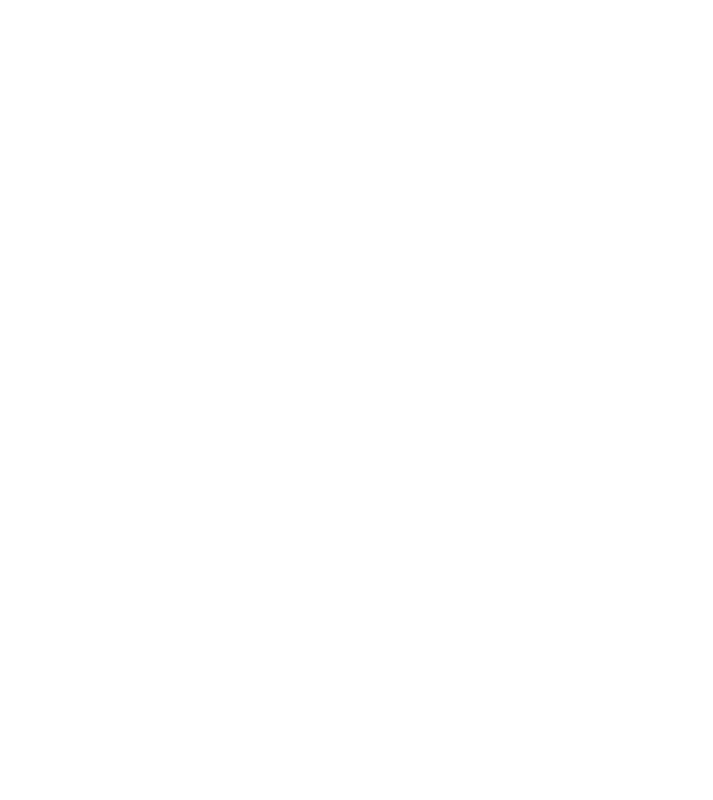
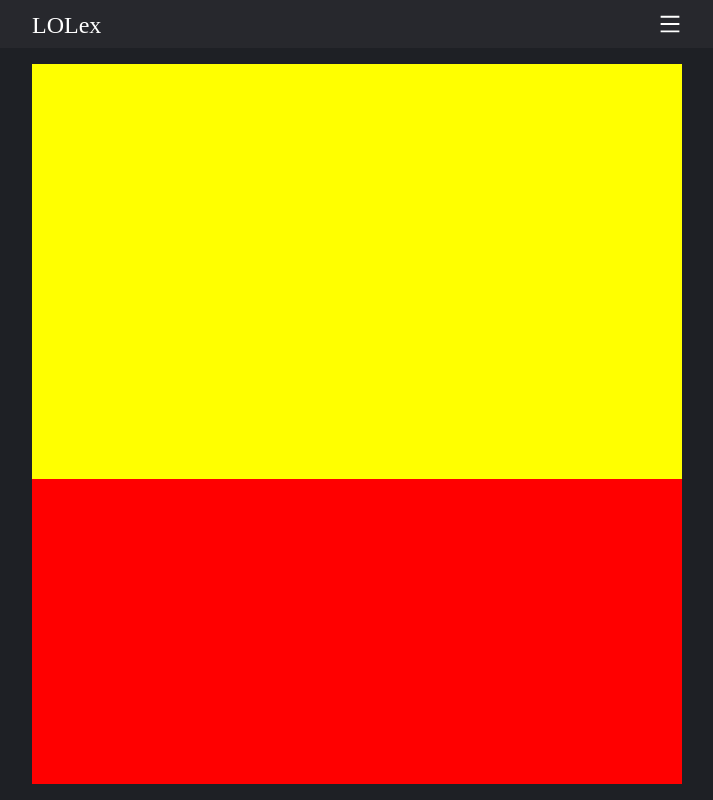
Before and after one commit to fifteen-GG/15GG_front, a React (Create React App) app: page /userInfo in a window 1280 px wide. Before the commit this address had no page. Shown: the whole page, without its empty margins (283-996 px from the left). Built offline with nearby package versions, Linux system fonts and the light colour scheme.

Commit message:
feat: Add userInfo page

```diff
--- a/src/App.tsx
+++ b/src/App.tsx
@@ -8,7 +8,7 @@ function App() {
       <Routes>
         <Route path="" element={<Page1 />}></Route>
         <Route path="page1.5" element={<SubPage page="1.5" />}></Route>
-        <Route path="page2" element={<SubPage page="2" />}></Route>
+        <Route path="userInfo" element={<SubPage page="userInfo" />}></Route>
       </Routes>
     </BrowserRouter>
   );
--- a/src/components/page2/index.tsx
+++ /dev/null
@@ -1,3 +0,0 @@
-export const Page2 = () => {
-  return <div style={{ height: "100%" }}>page2</div>;
-};
--- a/src/components/subPage/index.tsx
+++ b/src/components/subPage/index.tsx
@@ -2,12 +2,12 @@ import * as S from "./styled";
 import * as T from "./type";
 import { AiOutlineMenu } from "react-icons/ai";
 import { Page15 } from "../page1.5";
-import { Page2 } from "../page2";
+import { UserInfo } from "../userInfo";
 
 export const SubPage = ({ page }: T.SubPageProps) => {
   const renderContent = () => {
     if (page === "1.5") return <Page15 />;
-    else if (page === "2") return <Page2 />;
+    else if (page === "userInfo") return <UserInfo />;
   };
   return (
     <S.SubPageWrapper>
--- /dev/null
+++ b/src/components/userInfo/index.tsx
@@ -0,0 +1,19 @@
+import styled from "styled-components";
+
+const UserInfoWrapper = styled.div`
+  height: 100%;
+  background: red;
+`;
+
+const UserStatWrapper = styled.div`
+  height: 415px;
+  background: yellow;
+`;
+
+export const UserInfo = () => {
+  return (
+    <UserInfoWrapper>
+      <UserStatWrapper></UserStatWrapper>
+    </UserInfoWrapper>
+  );
+};
```
